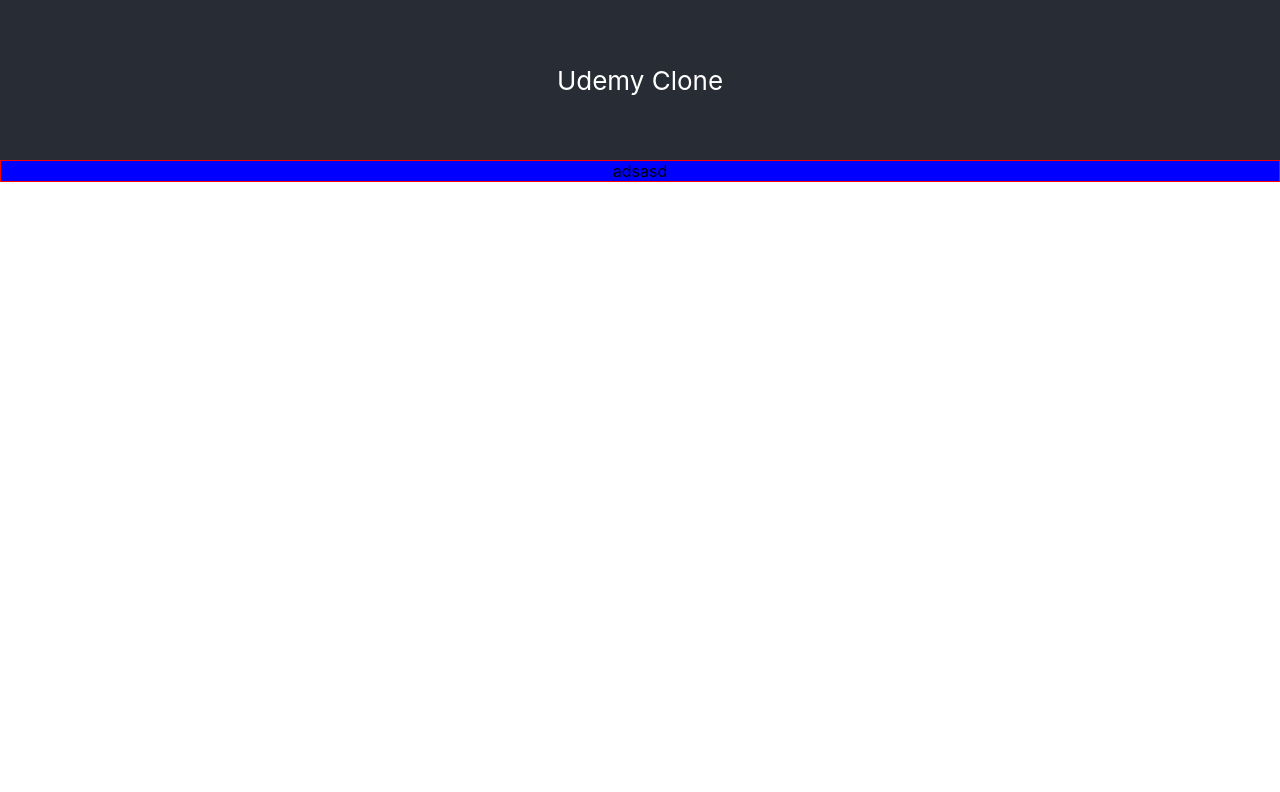
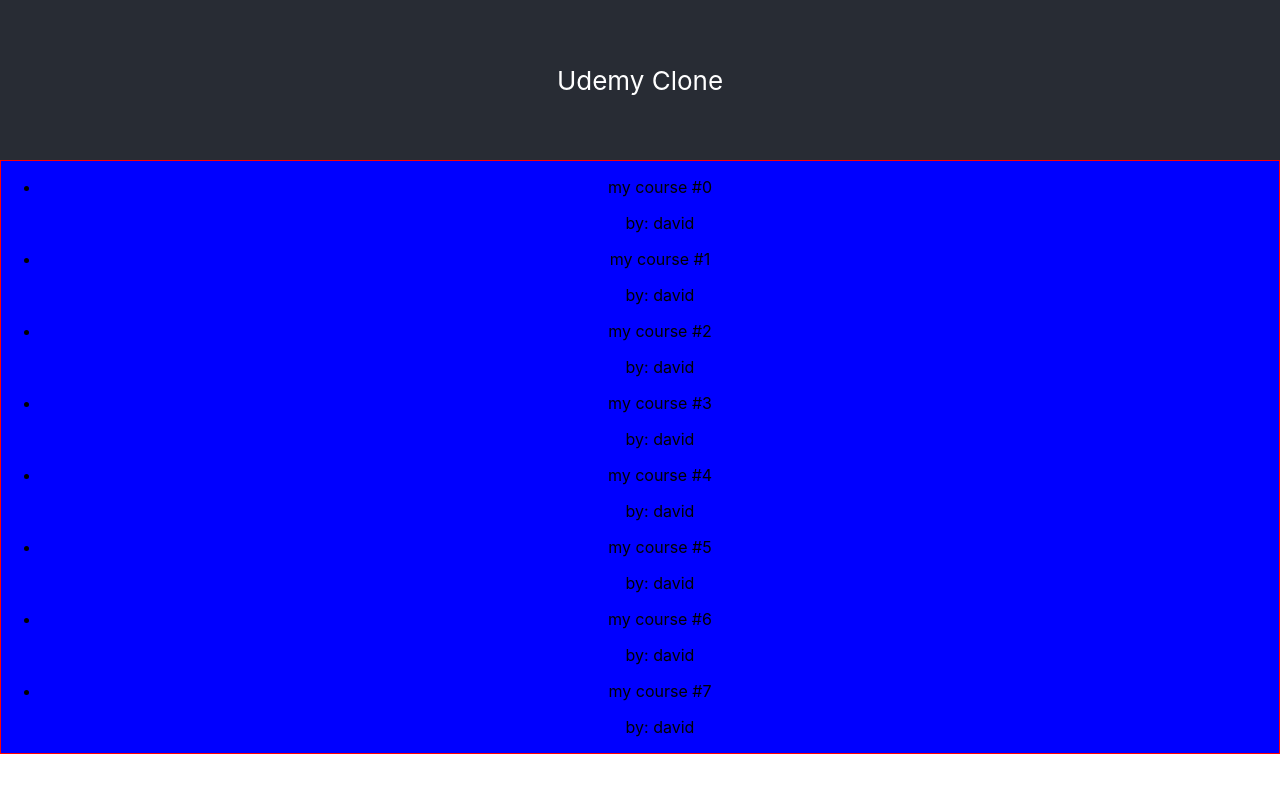
Before and after one commit to idantaddei/react-udemy, a React (Create React App) app in the folder client/: page / in a window 1280 px wide. Shown: the top 792 px of the page. Built offline with nearby package versions, Linux system fonts and the light colour scheme.

Commit message:
update CoureItem rendering

```diff
--- a/client/src/components/CourseItem.jsx
+++ b/client/src/components/CourseItem.jsx
@@ -1,7 +1,12 @@
 import React from 'react';
 
-function courseItem() {
-  return <div></div>;
+function CourseItem({ course }) {
+  return (
+    <div className="Course-item">
+      <p>{course.name} </p>
+      <p>by: {course.owner}</p>
+    </div>
+  );
 }
 
-export default courseItem;
+export default CourseItem;
--- a/client/src/components/courseList.jsx
+++ b/client/src/components/courseList.jsx
@@ -1,4 +1,5 @@
 import React from 'react';
+import CourseItem from './CourseItem';
 
 const CourseList = () => {
   const courses = [
@@ -12,7 +13,17 @@
     { id: 7, name: 'my course #7', owner: 'david' },
   ];
 
-  return <div className="Course-list">adsasd</div>;
+  return (
+    <div className="Course-list">
+      <ul>
+        {courses.map(c => (
+          <li>
+            <CourseItem course={c} />
+          </li>
+        ))}
+      </ul>
+    </div>
+  );
 };
 
 export default CourseList;
```
